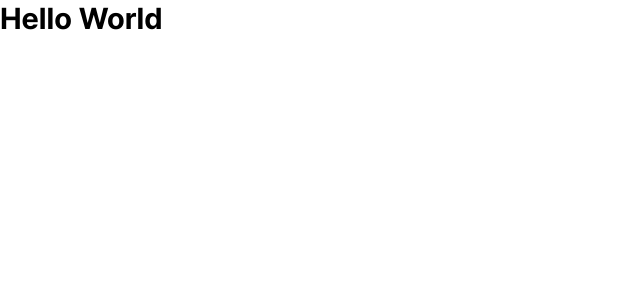
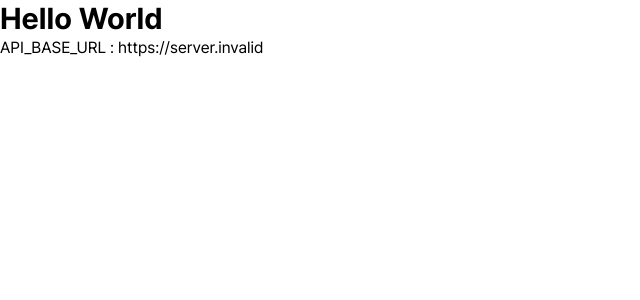
Before and after one commit to manlubo/happy_front, a Next.js app: page / in a window 1280 px wide. Shown: the top 300 px of the page, without its empty margins (0-640 px from the left). Built offline with nearby package versions, Linux system fonts and the light colour scheme; no server answers.

Commit message:
React Query 초기 설정

```diff
--- a/src/app/layout.tsx
+++ b/src/app/layout.tsx
@@ -1,6 +1,7 @@
 import type { Metadata } from "next";
 import "@/styles/globals.css";
 import localFont from "next/font/local";
+import { Providers } from "./providers";
 
 
 export const metadata: Metadata = {
@@ -36,7 +37,7 @@ export default function RootLayout({
   return (
     <html lang="ko" className={pretendard.variable}>
       <body>
-        {children}
+        <Providers>{children}</Providers>
       </body>
     </html>
   );
--- a/src/app/page.tsx
+++ b/src/app/page.tsx
@@ -1,8 +1,12 @@
+import { API_BASE_URL } from "@/lib/env"
+
+
 export default function Home() {
   return (
     <div className="">
       <main className="">
         <h1 className="text-3xl font-bold">Hello World</h1>
+        <div>API_BASE_URL : {API_BASE_URL}</div>
       </main>
     </div>
   );
--- /dev/null
+++ b/src/app/providers.tsx
@@ -0,0 +1,17 @@
+'use client'
+
+import { QueryClientProvider } from '@tanstack/react-query'
+import { queryClient } from '@/lib/queryClient'
+import { ReactQueryDevtools } from '@tanstack/react-query-devtools'
+
+export function Providers({ children }: { children: React.ReactNode }) {
+  return (
+    <QueryClientProvider client={queryClient}> {/* React Query Provider 사용*/}
+      {/* React Query DevTools */}
+      {process.env.NODE_ENV === 'development' && (
+        <ReactQueryDevtools initialIsOpen={false} />
+      )}
+      {children}
+    </QueryClientProvider>
+  )
+}
--- /dev/null
+++ b/src/lib/env.ts
@@ -0,0 +1,4 @@
+// 환경설정 정의
+
+// 백엔드 API 기본 URL
+export const API_BASE_URL = process.env.NEXT_PUBLIC_API_BASE_URL!
--- /dev/null
+++ b/src/lib/queryClient.ts
@@ -0,0 +1,12 @@
+import { QueryClient } from '@tanstack/react-query'
+
+// React Query 전역 설정
+export const queryClient = new QueryClient({
+  defaultOptions: {
+    queries: {
+      staleTime: 1000 * 30, // 데이터 30초 동안 유효(해당 시간동안 캐시 유지: API 호출 빈도 조절)
+      retry: 1, // 실패시 재시도 횟수
+      refetchOnWindowFocus: false, // 윈도우 포커스 시 재로딩 여부
+    },
+  },
+})
```
Also changed, not shown: src/stores/authStore.ts (renamed from src/stores/auth.store.ts), 1 other file (tests, documents, lock files or other folders).
